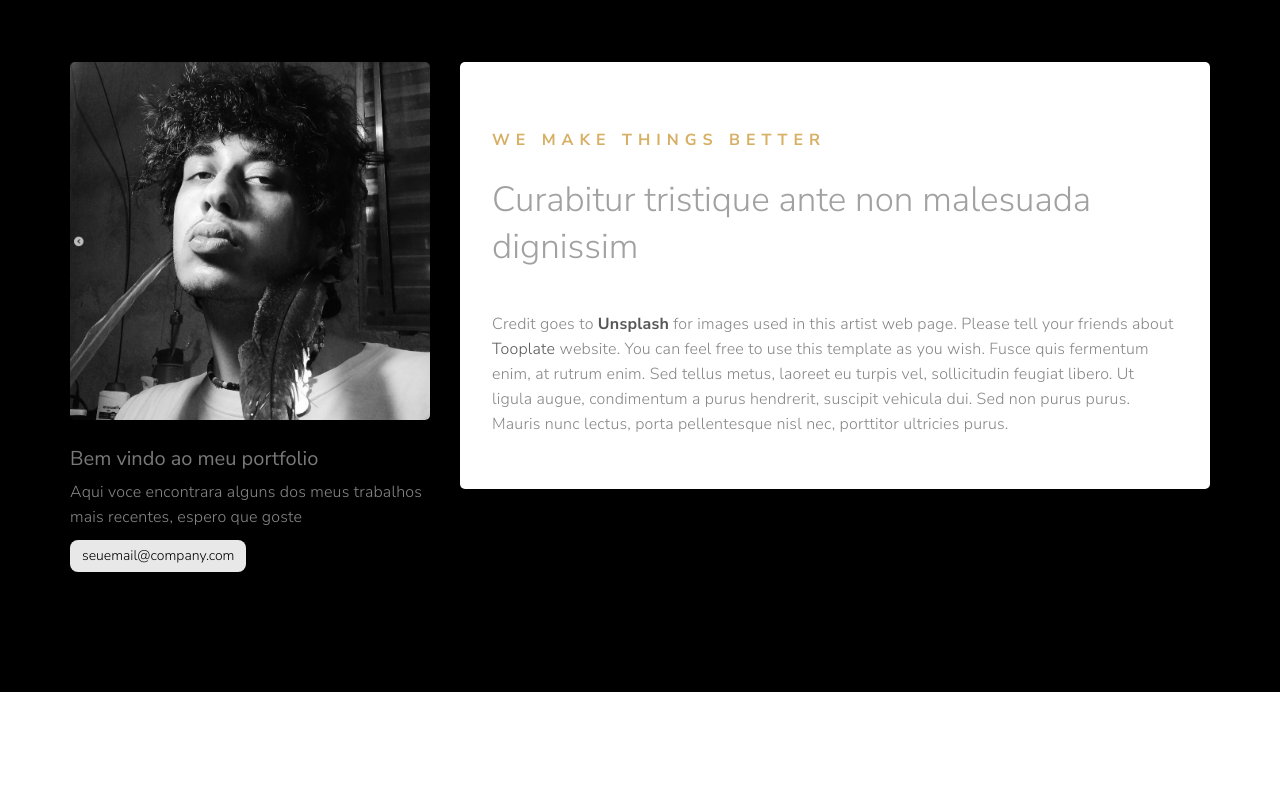
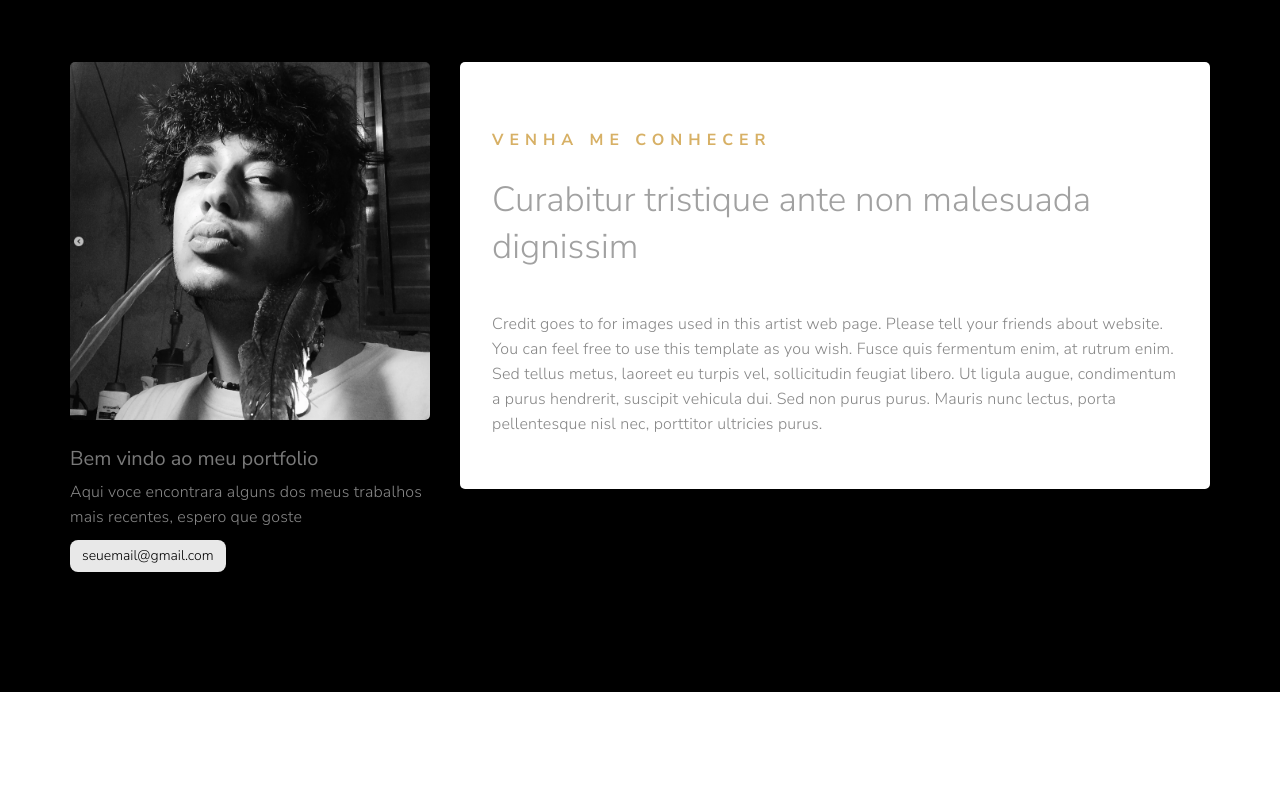
Before and after one commit to LeticiaFuruse/adrian, a plain HTML site: page index.html in a window 1280 px wide. Shown: the part 720-1509 px from the top of the page. Drawn offline with nearby package versions, Linux system fonts and the light colour scheme.

Commit message:
alterando estilização

```diff
--- a/index.html
+++ b/index.html
@@ -68,20 +68,19 @@
                          <div class="wow fadeInUp" data-wow-delay="0.4s">
                               <h4>Bem vindo ao meu portfolio</h4>
                               <p>Aqui voce encontrara alguns dos meus trabalhos mais recentes, espero que goste</p>
-                              <a href="#">seuemail@company.com</a>
+                              <a href="https://mail.google.com/mail/?view=cm&fs=1&to=furuseleticia61@gmail.com">seuemail@gmail.com</a>
                          </div>
                     </div>
 
                     <div class="col-md-8 col-sm-12">
                          <div class="about-thumb">
                               <div class="wow fadeInUp section-title" data-wow-delay="0.6s">
-                                   <h3>we make things better</h3>
+                                   <h3>Venha me conhecer</h3>
                                    <h2>Curabitur tristique ante non malesuada dignissim</h2>
                               </div>
                               <div class="wow fadeInUp" data-wow-delay="0.8s">
-                                   <p>Credit goes to <a href="#"><b>Unsplash</b></a> for images used in this artist web
-                                        page. Please tell your friends about <a rel="nofollow"
-                                             href="http://tooplate.com" target="_parent">Tooplate</a> website. You can
+                                   <p>Credit goes to for images used in this artist web
+                                        page. Please tell your friends about website. You can
                                         feel free to use this template as you wish. Fusce quis fermentum enim, at rutrum
                                         enim. Sed tellus metus, laoreet eu turpis vel, sollicitudin feugiat libero. Ut
                                         ligula augue, condimentum a purus hendrerit, suscipit vehicula dui. Sed non
@@ -222,6 +221,7 @@
                          <div class="wow fadeInUp section-title" data-wow-delay="0.2s">
                               <h2>Entre em contato</h2>
                               <p>faça seu orçamento ou envie uma mensagem.</p>
+                              <p>seuemail@gmail.com</p>
                          </div>
                     </div>
 
@@ -229,7 +229,7 @@
                          <!-- CONTACT FORM HERE -->
                          <div class="wow fadeInUp" data-wow-delay="0.6s">
                               <form action="#" method="post" id="contact-form">
-                                   <div class="col-md-6 col-sm-6">
+                                   <!-- <div class="col-md-6 col-sm-6">
                                         <input type="text" class="form-control" name="name" placeholder="Name">
                                    </div>
                                    <div class="col-md-6 col-sm-6">
@@ -238,7 +238,7 @@
                                    <div class="col-md-12 col-sm-12">
                                         <textarea class="form-control" rows="5" name="message"
                                              placeholder="Message"></textarea>
-                                   </div>
+                                   </div> -->
                                    <div class="col-md-offset-3 col-md-6 col-sm-offset-3 col-sm-6">
                                         <button id="submit" type="submit" class="form-control" value="send-mail"
                                              name="submit">Send Message</button>
@@ -267,7 +267,7 @@
                          <div class="support-cus">
                               <h4>Informações de contato</h4>
                               <p><a href="#">seuemail@gmail.com</a></p>
-                              <p>Tel: 14 99999-9999</p>
+                              <p>Tel: 14 99164-6270</p>
                          </div>
                     </div>
 
```
